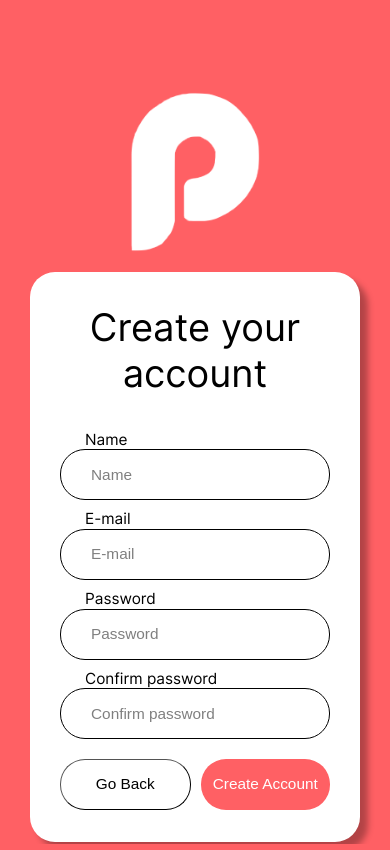
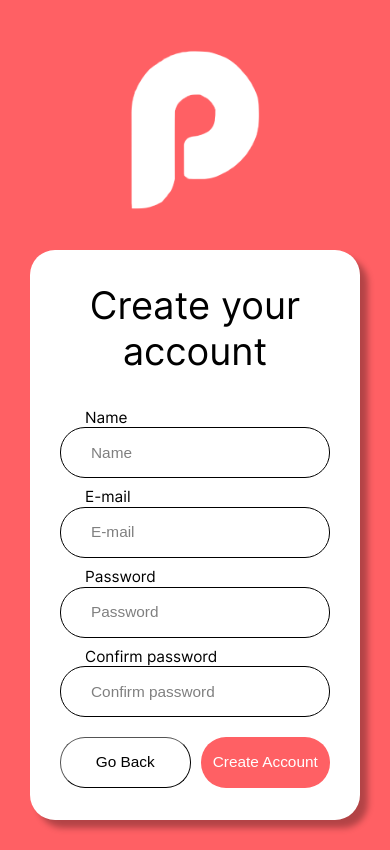
Before and after one commit to LeoncioFernandes/desafio-01-aws-react, a plain HTML site: page create-account.html in a window 390 px wide. Drawn offline with Linux system fonts and the light colour scheme.

Commit message:
:lipstick: fix: Correções na Estilização     modified:   create-account.html     modified:   styles/style.css

```diff
--- a/create-account.html
+++ b/create-account.html
@@ -8,7 +8,9 @@
 </head>
 <body class="bg-FF6064">
     <div class="account">
-        <img src="images/logo-pomo.png" />
+        <div>
+            <img src="images/logo-pomo.png" />
+        </div>
         <form id="userCadForm" >
             <h1>Create your account</h1>
             <div class="labels">
--- a/styles/style.css
+++ b/styles/style.css
@@ -26,7 +26,7 @@ body {
     display: flex;
     justify-content: center;
     align-items: center;
-    height: 100vh;
+    min-height: 100svh;
 }
 
 .bg-white {
@@ -41,12 +41,13 @@ body {
 .logo {
     width: 100%;
     max-width: 300px;
-    height: 100%;
+    height: 100svh;
     max-height: 612px;
     display: flex;
     flex-direction: column;
     justify-content: space-between;
     align-items: center;
+    padding: 30px 0;
 }
 
 .logo-pomo {
@@ -231,14 +232,20 @@ p > a {
     flex-direction: row;
     justify-content: space-between;
     align-items: center;
-    max-height: 700px;
-    height: 100%;
+    min-height: fit-content;
     width: 100%;
     max-width: 1300px;
     margin: 0 30px;
+    padding: 30px 0;
 }
 
-.account > img {
+.account > div {
+    display: flex;
+    align-items: center;
+    flex-grow: 1;
+}
+
+.account > div > img {
     width: 100%;
     max-width: 500px;
     height: fit-content;
@@ -251,8 +258,9 @@ form {
     align-items: center;
     width: 100%;
     max-width: 500px;
-    height: 100%;
+    max-height: 700px;
     min-height: 570px;
+    height: 100svh;
     gap: 40px;
     background-color: #FFFFFF;
     border-radius: 25px;
@@ -450,10 +458,8 @@ main > button:hover {
     }
     .account {
         margin: 0;
-        max-height: 100vh;
-    }
-    .account > img {
-        margin: 20px 0;
+        min-height: 100svh;
+        padding-bottom: 0;
     }
     form {
         box-shadow: none;
@@ -470,6 +476,10 @@ main > button:hover {
     }
 
     /* CREATE-ACCOUNT.HTML */
+    .account > div > img {
+        max-width: 200px;
+        margin-bottom: 20px;
+    }
     form {
         padding: 30px 30px;
     }
@@ -487,6 +497,7 @@ main > button:hover {
         max-width: 200px;
     }
     form {
+        height: auto;
         gap: 20px;
     }
     form > h1 {
```
